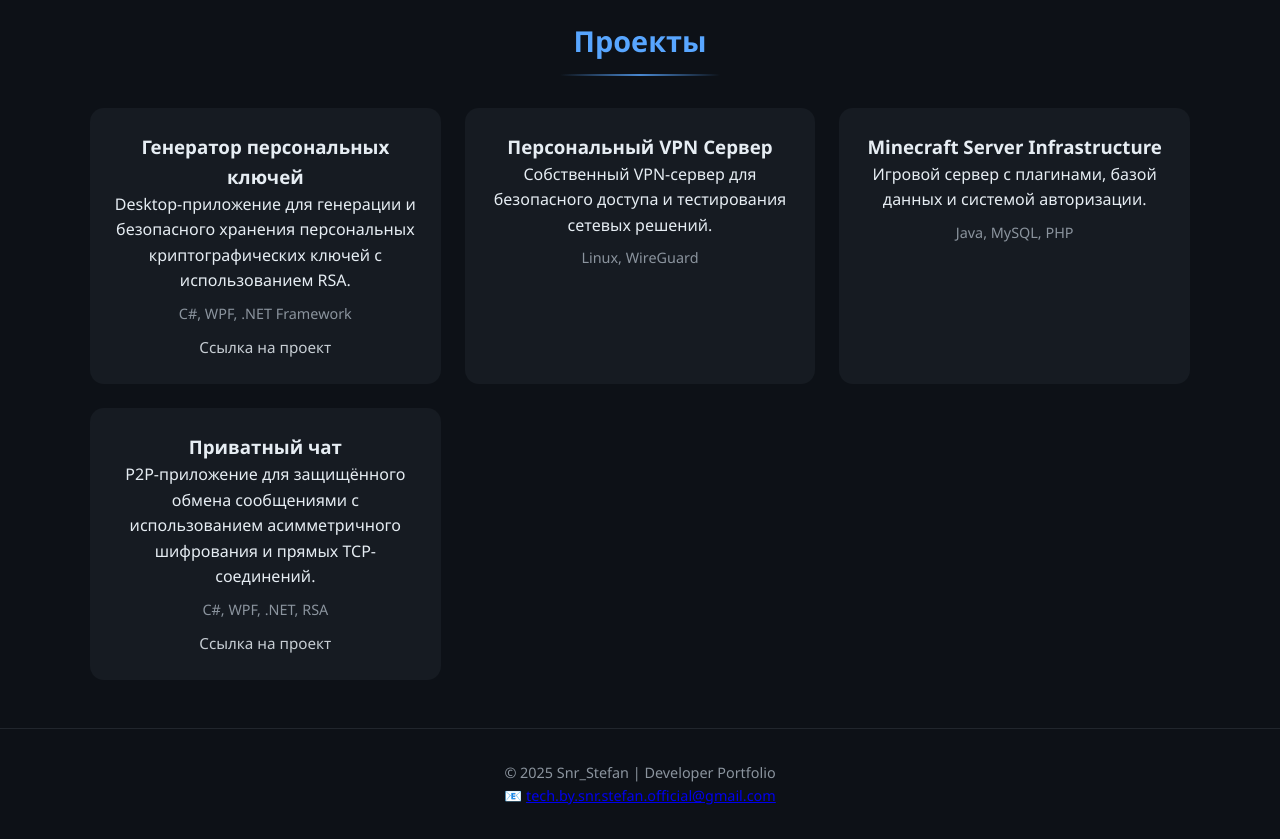
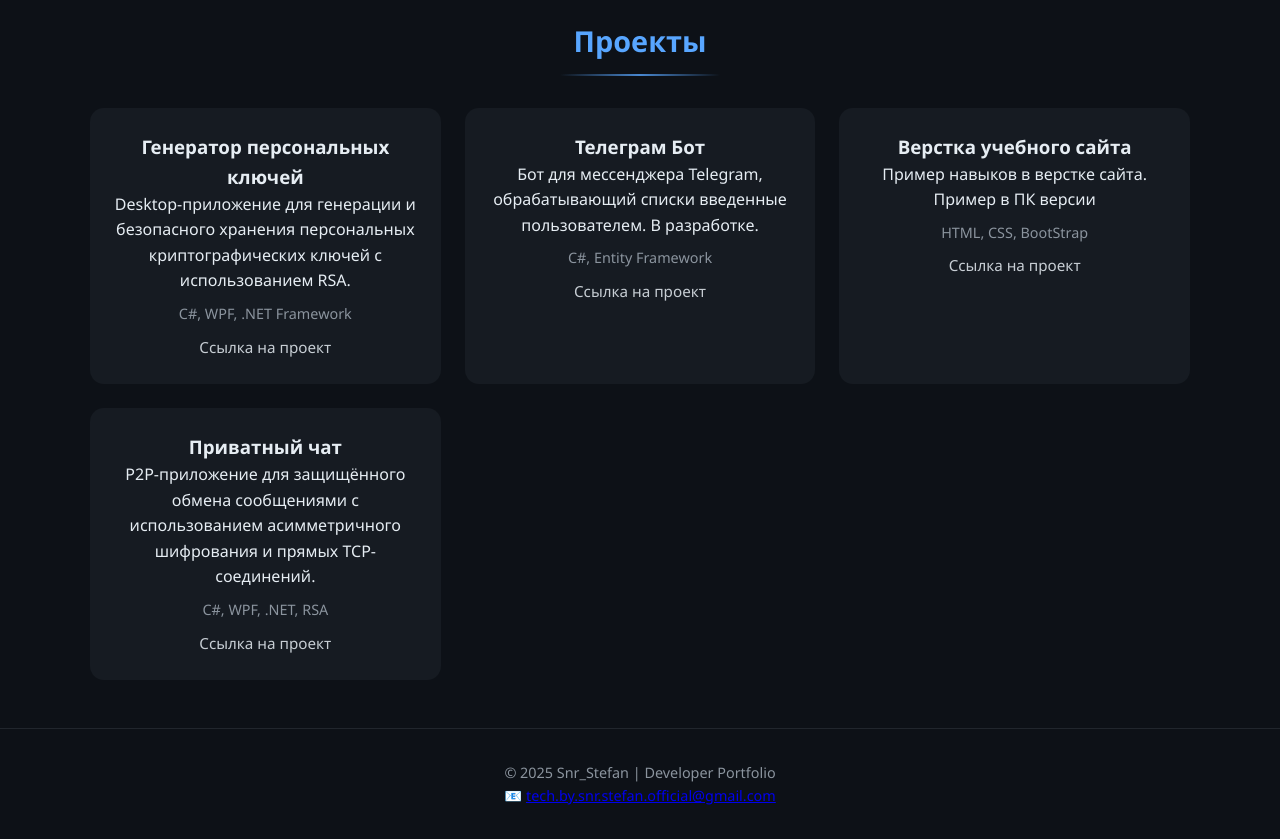
Before and after one commit to SeniorStefan/Portfolio, a plain HTML site: page index.html in a window 1280 px wide. Shown: the part 1540-2379 px from the top of the page. Drawn offline with Linux system fonts and the light colour scheme.

Commit message:
Внес обновление данных

```diff
--- a/index.html
+++ b/index.html
@@ -93,15 +93,17 @@
         </div>
 
         <div class="project-card">
-          <h3>Персональный VPN Сервер</h3>
-          <p>Собственный VPN-сервер для безопасного доступа и тестирования сетевых решений.</p>
-          <span class="stack">Linux, WireGuard</span>
+          <h3>Телеграм Бот</h3>
+          <p>Бот для мессенджера Telegram, обрабатывающий списки введенные пользователем. В разработке.</p>
+          <span class="stack">C#, Entity Framework</span>
+          <a href="https://github.com/SeniorStefan/TG_Bot_Helper" class="project-link">Ссылка на проект</a>
         </div>
 
         <div class="project-card">
-          <h3>Minecraft Server Infrastructure</h3>
-          <p>Игровой сервер с плагинами, базой данных и системой авторизации.</p>
-          <span class="stack">Java, MySQL, PHP</span>
+          <h3>Верстка учебного сайта</h3>
+          <p>Пример навыков в верстке сайта. Пример в ПК версии</p>
+          <span class="stack">HTML, CSS, BootStrap</span>
+          <a href="https://github.com/SeniorStefan/Frontend_Layout_Demo" class="project-link">Ссылка на проект</a>
         </div>
 
         <div class="project-card">
```
